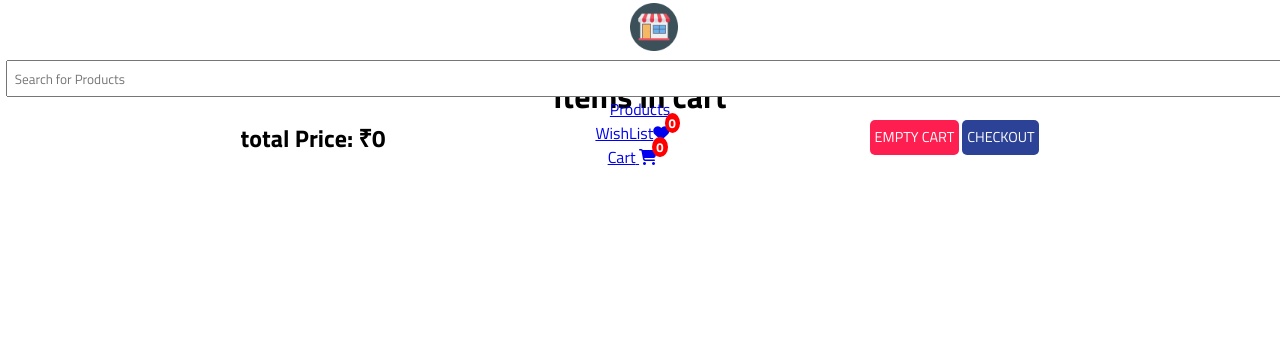
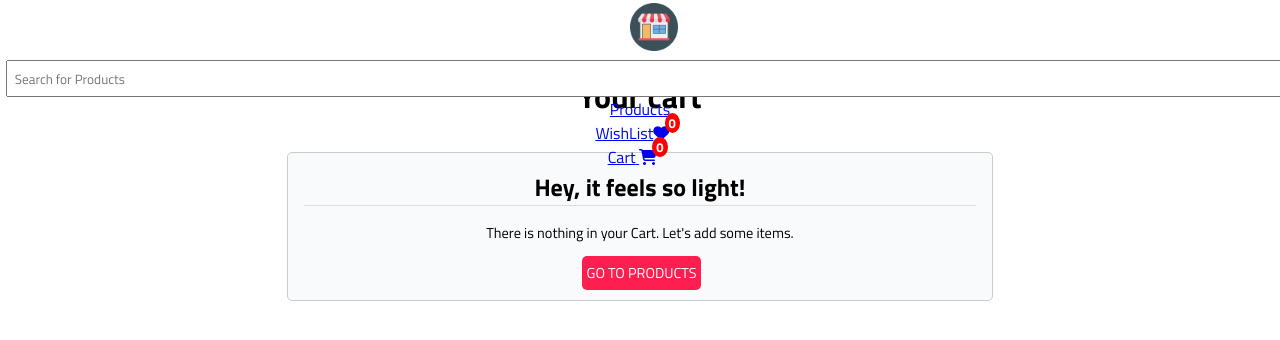
Before and after one commit to k-yash/E-commerce-webapp, a React (Create React App) app: page /cart in a window 1280 px wide. Shown: the top 340 px of the page. Built offline with nearby package versions, Linux system fonts and the light colour scheme; a small style sheet from the web is missing.

Commit message:
feat
empty wishlist and cart modal

```diff
--- a/src/component/Card/card.css
+++ b/src/component/Card/card.css
@@ -33,7 +33,7 @@
 }
 
 .price {
-  font-weight: bold;
+  font-weight: 500;
 }
 
 .quantity-btn > button {
@@ -41,7 +41,7 @@
   outline: none;
   border: none;
   padding: 0.2rem 0.7rem;
-  margin: 0.4rem;
+  margin: 0.2rem;
   font-size: 1.1rem;
   font-weight: 900;
   border-radius: 4px;
--- a/src/component/Card/card.js
+++ b/src/component/Card/card.js
@@ -17,7 +17,7 @@ export const Card = ({ item, type }) => {
       <img src={item.image} width="100%" height="auto" alt={item.productName} />
       <div className="content-card">
         <div className="div1">
-          <h4>{item.name}</h4>
+          <p>{item.name}</p>
           <p className="price">₹{item.price}</p>
         </div>
         <Rating rating={item.ratings} />
--- a/src/component/Cart/cart.js
+++ b/src/component/Cart/cart.js
@@ -20,7 +20,9 @@ export default function Cart() {
 
   return (
     <div className="content-page">
-      <h1>Items in cart</h1>
+      <h1>Your cart</h1>
+      {state.cartItems.length > 0 ? (
+        <div>
           <div className="product-showcase">
             {state.cartItems.map((item) => {
               return <Card key={item.id} item={item} type="cart" />;
@@ -44,5 +46,16 @@ export default function Cart() {
             </div>
           </div>
         </div>
+      ) : (
+        <div class="empty">
+          <h2>Hey, it feels so light!</h2>
+          <p>There is nothing in your Cart. Let's add some items.</p>
+
+          <Link to="/products" className="cart-btn btn-red">
+            GO TO PRODUCTS
+          </Link>
+        </div>
+      )}
+    </div>
   );
 }
--- a/src/component/Wishlist/wishlist.js
+++ b/src/component/Wishlist/wishlist.js
@@ -1,17 +1,29 @@
 import { useCart } from "../../cartContext";
 import { Card } from "../Card/card";
+import { Link } from "react-router-dom";
 
 export default function Cart() {
   const { state } = useCart();
 
   return (
     <div className="content-page">
-      <h1>Items in Wishlist</h1>
-      <div className="product-showcase">
-        {state.wishlist.map((item) => {
-          return <Card key={item.id} item={item} type="wishList" />;
-        })}
-      </div>
+      <h1>Your Wishlist</h1>
+      {state.wishlist.length > 0 ? (
+        <div className="product-showcase">
+          {state.wishlist.map((item) => {
+            return <Card key={item.id} item={item} type="wishList" />;
+          })}
+        </div>
+      ) : (
+        <div class="empty">
+          <h2>Hey, it feels so light!</h2>
+          <p>There is nothing in your Wishlist. Let's add some items.</p>
+
+          <Link to="/products" className="cart-btn btn-red">
+            GO TO PRODUCTS
+          </Link>
+        </div>
+      )}
     </div>
   );
 }
--- a/src/styles.css
+++ b/src/styles.css
@@ -127,3 +127,25 @@
   padding: 0rem;
   margin: 0rem;
 }
+
+.empty {
+  margin-top: 2rem;
+  max-width: 42rem;
+  margin-left: auto;
+  margin-right: auto;
+  border: 1px solid #cccccc;
+  border-radius: 5px;
+  background-color: #f9fafb;
+  text-align: center;
+  padding: 1rem;
+}
+
+.empty h2 {
+  margin-bottom: 0;
+  border-bottom: 1px solid #dddddd;
+}
+
+.empty p {
+  font-size: 0.9rem;
+  margin: 1rem;
+}
```
Lines whose indentation alone changed are shown as unchanged.
